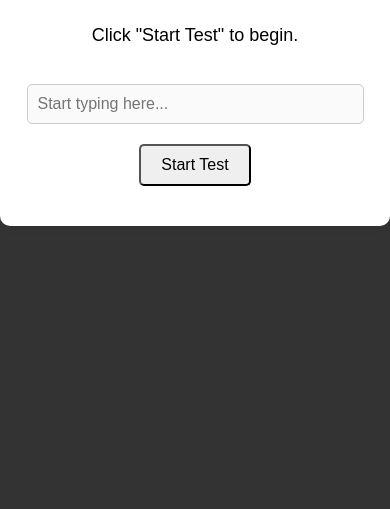
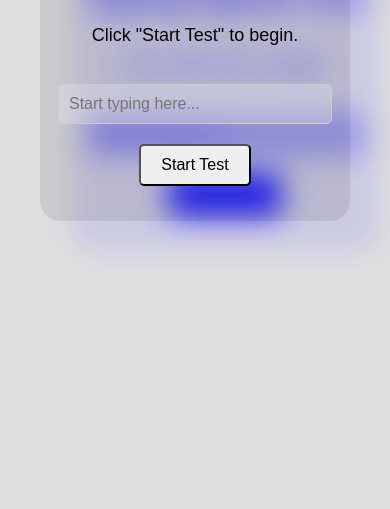
Before and after one commit to TBS96/typing-speed-test, a plain HTML site: page index.html in a window 390 px wide. Shown: the part 335-844 px from the top of the page. Drawn offline with Linux system fonts and the light colour scheme.

Commit message:
added styles drop shadow and responsive for max-width: 768px
Signed-off-by: TBS96 <9tbs6@proton.me>

```diff
--- a/styles/style.css
+++ b/styles/style.css
@@ -4,7 +4,7 @@ body{
     justify-content: center;
     align-items: center;
     height: 95vh;
-    background-color: #333;
+    background-color: #747070;
     margin: 0;
     padding: 0;
 }
@@ -14,8 +14,22 @@ body{
     background-color: white;
     padding: 20px;
     border-radius: 10px;
-    box-shadow: 0 0 10px rgba(0, 0, 0, 0.1);
+    /* box-shadow: 0 0 10px rgba(0, 0, 0, 0.1); */
+    filter: drop-shadow(-30px -30px 15px #262627);
     width: 400px;
+}
+
+@media only screen and (max-width: 768px){
+    body{
+        background-color: #e0e0e0;
+    }
+    .container{
+        background-color: rgba(56, 47, 47, 0.11);
+        padding: 15px;
+        margin: 40px;
+        border-radius: 20px;
+        filter: drop-shadow(30px 30px 15px #0000ffe3);
+    }
 }
 
 h1{
```
